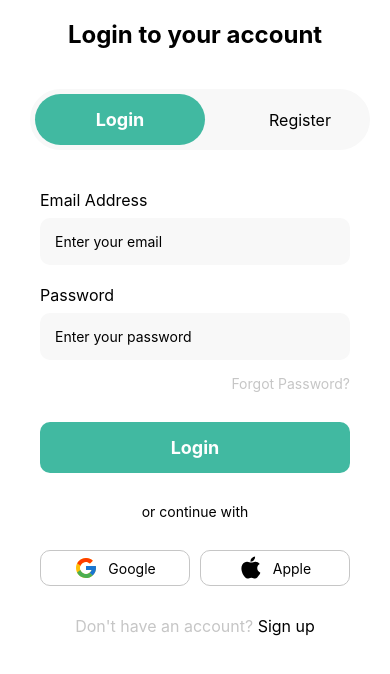
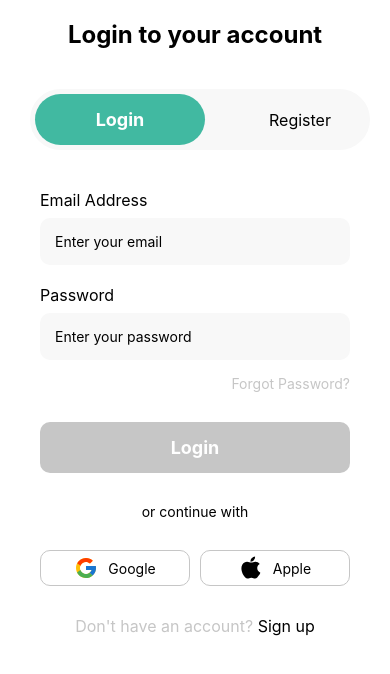
Before and after one commit to official-bharat/AppStitch, a React Native app: screen / in a window 390 px wide. Shown: the top 674 px of the page. Built offline with nearby package versions, Linux system fonts and the light colour scheme.

Commit message:
Added login screen validation

```diff
--- a/package.json
+++ b/package.json
@@ -14,12 +14,14 @@
     "@react-navigation/elements": "^2.9.14",
     "@react-navigation/native": "^7.2.2",
     "@react-navigation/native-stack": "^7.14.10",
+    "formik": "^2.4.9",
     "react": "19.2.3",
     "react-native": "0.84.1",
     "react-native-geolocation-service": "^5.3.1",
     "react-native-safe-area-context": "^5.7.0",
     "react-native-screens": "^4.24.0",
-    "react-native-svg": "^15.15.4"
+    "react-native-svg": "^15.15.4",
+    "yup": "^1.7.1"
   },
   "devDependencies": {
     "@babel/core": "^7.25.2",
--- a/src/screens/Login/Login.tsx
+++ b/src/screens/Login/Login.tsx
@@ -5,9 +5,12 @@ import {
   TouchableOpacity,
   View,
   TextInput,
+  Alert,
 } from 'react-native';
 import { SafeAreaView } from 'react-native-safe-area-context';
 import { AppleIcon, GoogleIcon } from '../../assets';
+import { useFormik } from 'formik';
+import * as Yup from 'yup';
 
 export const LoginScreen = () => {
   const [activeTab, setActiveTab] = useState('login');
@@ -23,6 +26,39 @@ export const LoginScreen = () => {
   };
   const isRegister = activeTab === 'register';
   const isLogin = activeTab === 'login';
+
+  const LoginSchema = Yup.object().shape({
+    email: Yup.string()
+      .email('Please enter a valid email')
+      .required('Required'),
+    password: Yup.string()
+      .min(8, 'Password must be at least 8 characters')
+      .required('Required'),
+  });
+
+  const {
+    values,
+    errors,
+    handleBlur,
+    handleChange,
+    handleSubmit,
+    isValid,
+    dirty,
+    touched,
+  } = useFormik({
+    initialValues: {
+      password: '',
+      email: '',
+    },
+    validationSchema: LoginSchema,
+    onSubmit: (val: { email: string; password: string }) => {
+      Alert.alert(JSON.stringify(val, null, 2));
+    },
+  });
+
+  const isInvalidEmail = errors.email && touched.email;
+  const isInvalidPassword = errors.password && touched.password;
+
   return (
     <SafeAreaView style={styles.safeareaView}>
       <View style={styles.container}>
@@ -51,19 +87,44 @@ export const LoginScreen = () => {
             <Text style={styles.inputLabel}>Email Address</Text>
             <TextInput
               placeholder="Enter your email"
-              style={styles.textInputStyle}
+              style={
+                isInvalidEmail ? styles.errorInputStyle : styles.textInputStyle
+              }
+              onChangeText={handleChange('email')}
+              onBlur={handleBlur('email')}
+              value={values.email}
             />
+            {isInvalidEmail && (
+              <Text style={styles.errorText}>{errors.email}</Text>
+            )}
           </View>
           <View style={styles.inputContainer}>
             <Text style={styles.inputLabel}>Password</Text>
             <TextInput
               placeholder="Enter your password"
               secureTextEntry
-              style={styles.textInputStyle}
+              style={
+                isInvalidPassword
+                  ? styles.errorInputStyle
+                  : styles.textInputStyle
+              }
+              onChangeText={handleChange('password')}
+              onBlur={handleBlur('password')}
+              value={values.password}
             />
+            {isInvalidPassword && (
+              <Text style={styles.errorText}>{errors.password}</Text>
+            )}
           </View>
           <Text style={styles.forgotPasswordText}>Forgot Password?</Text>
-          <TouchableOpacity style={styles.buttonContainer}>
+          <TouchableOpacity
+            onPress={handleSubmit}
+            style={
+              !isValid || !dirty
+                ? styles.disabledContainer
+                : styles.buttonContainer
+            }
+          >
             <Text style={styles.buttonText}>Login</Text>
           </TouchableOpacity>
 
@@ -166,6 +227,14 @@ const styles = StyleSheet.create({
     borderRadius: 10,
     marginTop: 30,
   },
+  disabledContainer: {
+    backgroundColor: '#C6C6C6',
+    padding: 15,
+    justifyContent: 'center',
+    alignItems: 'center',
+    borderRadius: 10,
+    marginTop: 30,
+  },
   buttonText: {
     color: '#fff',
     fontSize: 18,
@@ -202,4 +271,16 @@ const styles = StyleSheet.create({
   signupText: {
     color: '#000',
   },
+  errorText: {
+    color: 'red',
+    marginTop: 5,
+  },
+  errorInputStyle: {
+    borderColor: 'red',
+    borderWidth: 1,
+    marginTop: 8,
+    padding: 15,
+    borderRadius: 10,
+    backgroundColor: '#f8f8f8',
+  },
 });
```
Also changed, not shown: 1 other file (tests, documents, lock files or other folders).
